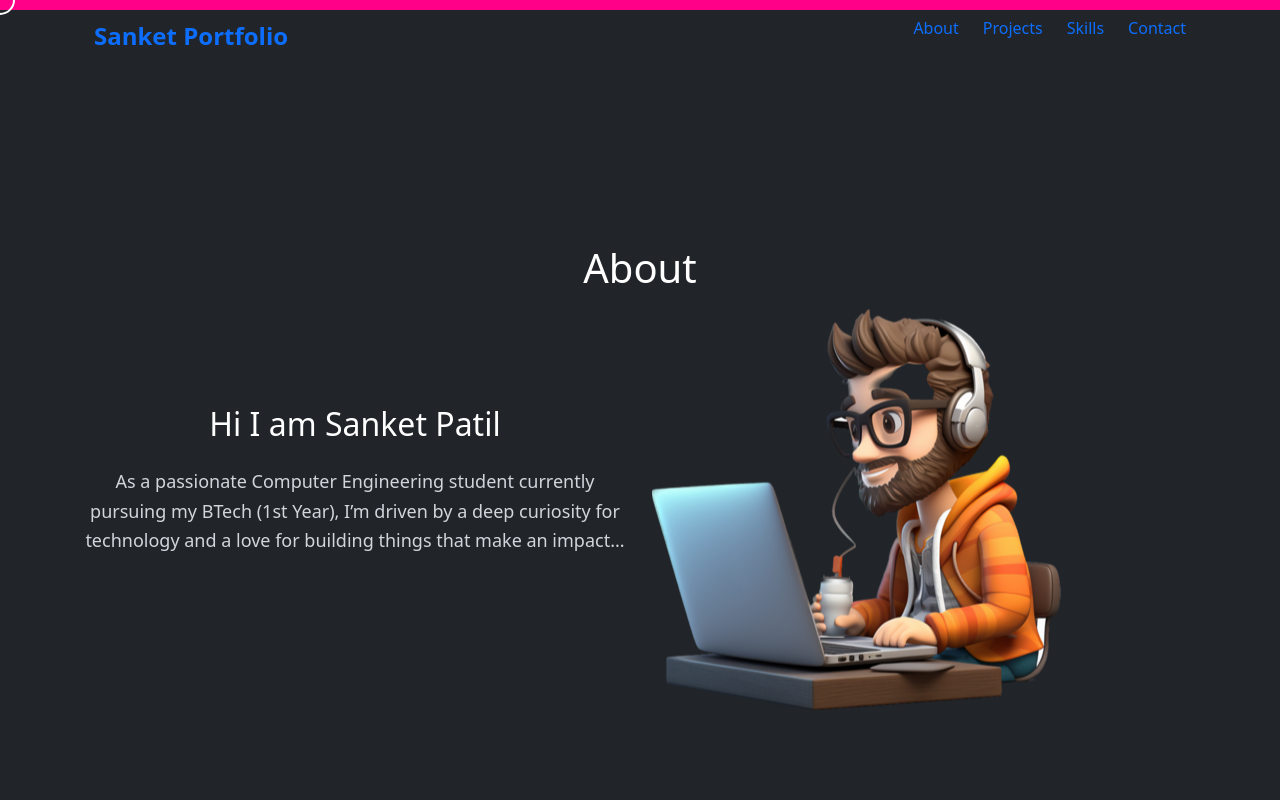
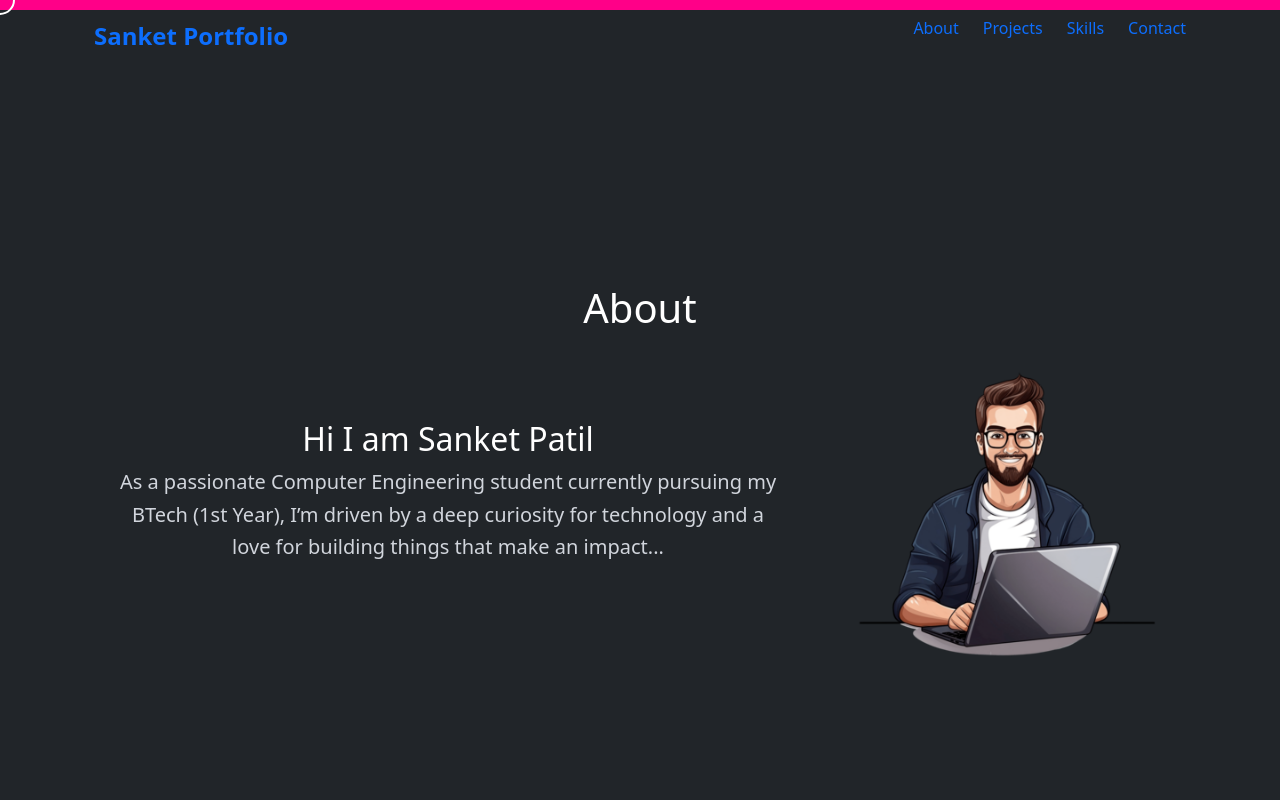
Before and after one commit to Sanket5749/Portfolio, a React (Vite) app: page / in a window 1280 px wide. Shown: the top 800 px of the page. Built offline with nearby package versions, Linux system fonts and the light colour scheme.

Commit message:
Update About.jsx

```diff
--- a/src/components/About.jsx
+++ b/src/components/About.jsx
@@ -4,20 +4,20 @@ import { motion } from "motion/react";
 export default function About() {
   return (
     <div className="min-h-screen flex flex-col justify-center items-center bg-dark text-center px-4 py-12 space-y-12">
-      <h1 className="text-4xl font-bold text-white">About</h1>
-      <div className="container">
-        <div className="row align-items-center">
-          <div className="col-md-6 mb-4 md:mb-0">
-            <h2 className="text-3xl md:text-5xl font-bold mb-4 text-white">
+      <h1 className="text-5xl font-extrabold text-white">About</h1>
+
+      <div className="flex flex-col md:flex-row items-center justify-center space-y-12 md:space-y-0 md:space-x-16">
+        <div className="text-white text-center md:text-left max-w-2xl">
+          <h2 className="text-4xl md:text-6xl font-extrabold mb-6">
             Hi I am Sanket Patil
           </h2>
-            <p className="text-lg leading-relaxed text-gray-300">
+          <p className="text-xl leading-relaxed text-gray-300">
             As a passionate Computer Engineering student currently pursuing my
             BTech (1st Year), I’m driven by a deep curiosity for technology
             and a love for building things that make an impact...
           </p>
         </div>
-          <div className="col-md-6">
+
         <motion.img
           initial={{ y: -10 }}
           animate={{ y: 10 }}
@@ -27,12 +27,10 @@ export default function About() {
             repeatType: "reverse",
             ease: "easeInOut",
           }}
-              src="/myPic.webp"
+          src="/myPic.png"
           alt="Sanket Patil"
-              className="img-fluid"
+          className="w-80 h-80 object-cover"
         />
-          </div>
-        </div>
       </div>
     </div>
   );
```
Lines whose indentation alone changed are shown as unchanged.
